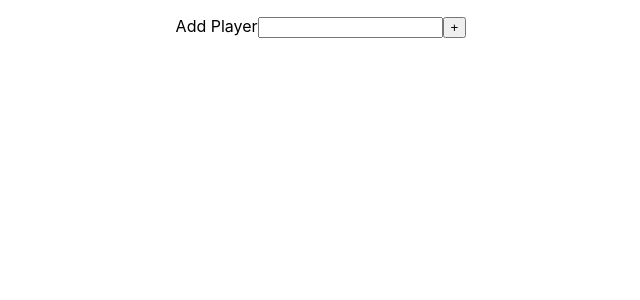
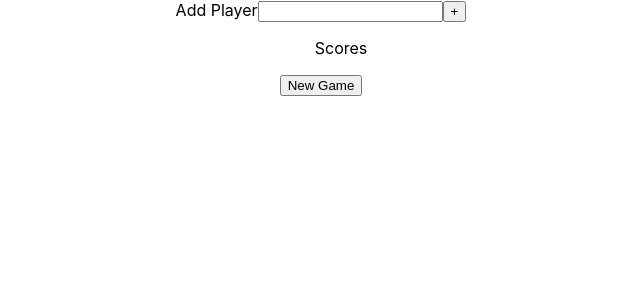
Before and after one commit to Bmgaynor/wizard-scoring-app, a React (Create React App) app: page / in a window 1280 px wide. Shown: the top 300 px of the page, without its empty margins (319-959 px from the left). Built offline with nearby package versions, Linux system fonts and the light colour scheme.

Commit message:
Feature complete

```diff
--- a/src/App.tsx
+++ b/src/App.tsx
@@ -4,6 +4,8 @@ import "./App.css";
 import { StateContext, defaultState, reducer } from "./state";
 import { Players } from "./Components/Players";
 import { AddPlayer } from "./Components/AddPlayer";
+import { Scores } from "./Components/Scores";
+import { NewGame } from "./Components/NewGame";
 
 /*
   State
@@ -19,8 +21,10 @@ function App() {
   return (
     <div className="App">
       <StateContext.Provider value={{ state, dispatch }}>
+        <AddPlayer />
         <Players />
-        <AddPlayer />
+        <Scores />
+        <NewGame />
       </StateContext.Provider>
     </div>
   );
--- /dev/null
+++ b/src/Components/NewGame.tsx
@@ -0,0 +1,15 @@
+import React, { useContext } from "react";
+import { StateContext, ActionType } from "../state";
+
+export function NewGame() {
+  const { dispatch } = useContext(StateContext);
+  return (
+    <button
+      onClick={() => {
+        dispatch({ type: ActionType.NEW_GAME, value: {} });
+      }}
+    >
+      New Game
+    </button>
+  );
+}
--- a/src/Components/Round.tsx
+++ b/src/Components/Round.tsx
@@ -1,5 +1,5 @@
 import React from "react";
-import { ActionType, Round as RoundType, StateContext } from "../state";
+import { Round as RoundType } from "../state";
 import { AddActual } from "./AddActual";
 
 export function Round({
--- a/src/Components/Rounds.tsx
+++ b/src/Components/Rounds.tsx
@@ -1,5 +1,5 @@
 import React from "react";
-import { Player, StateContext } from "../state";
+import { Player } from "../state";
 import { Round } from "./Round";
 
 export function Rounds({
--- /dev/null
+++ b/src/Components/Score.tsx
@@ -0,0 +1,27 @@
+import React from "react";
+import { Round as RoundType, Player } from "../state";
+
+function getScore(round: RoundType): number {
+  if (!round.guess || !round.actual) {
+    return 0;
+  }
+  if (round.guess === round.actual) {
+    return 20 + 10 * round.guess;
+  } else {
+    return Math.abs(round.guess - round.actual) * -10;
+  }
+}
+function getScores(rounds: Player["rounds"]): number {
+  return Object.values(rounds).reduce((acc, round) => {
+    return acc + getScore(round);
+  }, 0);
+}
+
+export function Score({ player }: { player: Player }) {
+  return (
+    <li>
+      <div>{player.name}</div>
+      <div>Score: {getScores(player.rounds)}</div>
+    </li>
+  );
+}
--- /dev/null
+++ b/src/Components/Scores.tsx
@@ -0,0 +1,15 @@
+import React from "react";
+import { StateContext } from "../state";
+import { Score } from "./Score";
+
+export function Scores() {
+  const { state } = React.useContext(StateContext);
+  return (
+    <ul>
+      <div>Scores</div>
+      {state.players.map((player, index) => (
+        <Score key={index} player={player} />
+      ))}
+    </ul>
+  );
+}
--- a/src/state.ts
+++ b/src/state.ts
@@ -20,6 +20,7 @@ export enum ActionType {
   "REMOVE_PLAYER",
   "ADD_PLAYER_GUESS",
   "ADD_PLAYER_ACTUAL",
+  "NEW_GAME",
 }
 export const defaultState = {
   players: [] as Array<Player>,
@@ -95,6 +96,15 @@ export function reducer(state: State, action: Action): State {
           };
         }),
       };
+    case ActionType.NEW_GAME:
+      return {
+        players: state.players.map((player) => {
+          return {
+            ...player,
+            rounds: {},
+          };
+        }),
+      };
     default:
       throw new Error();
   }
```
